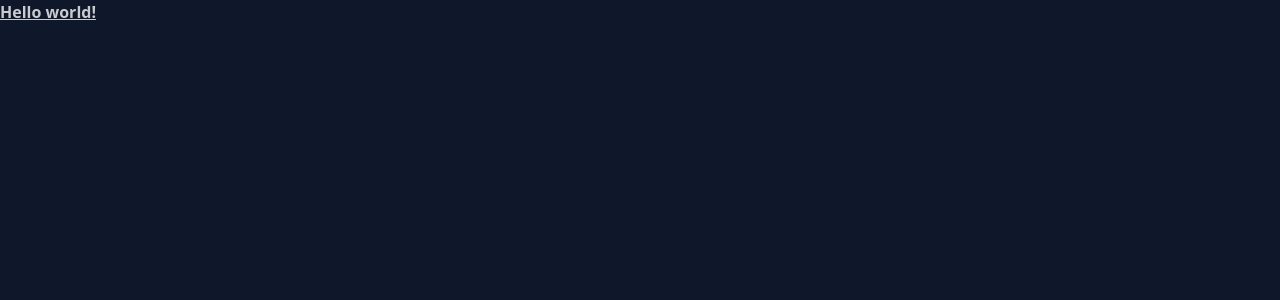
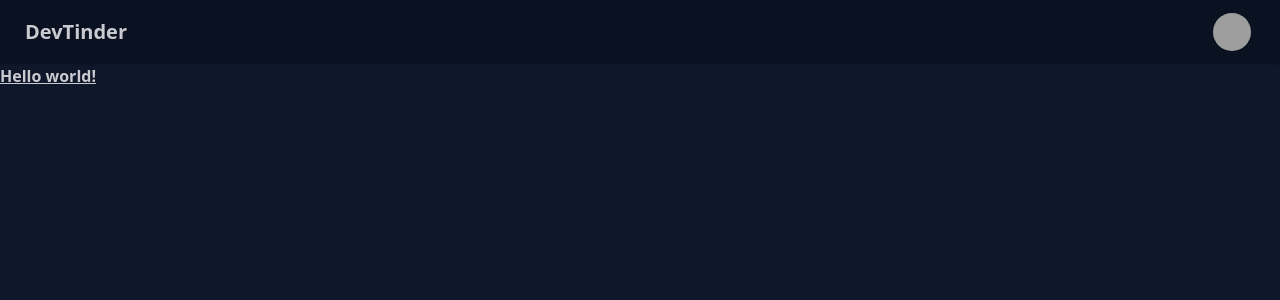
Before and after one commit to rajamanishTripathi/devTinder-frontend, a React (Vite) app: page / in a window 1280 px wide. Shown: the top 300 px of the page. Built offline with nearby package versions, Linux system fonts and the light colour scheme; grey boxes are pictures that could not be loaded.

Commit message:
created nav bar by daisyUi

```diff
--- a/src/App.jsx
+++ b/src/App.jsx
@@ -3,7 +3,35 @@
 
 
   return (
-    <>
+    <><div className="navbar bg-base-300 shadow-sm">
+  <div className="flex-1">
+    <a className="btn btn-ghost text-xl">DevTinder</a>
+  </div>
+  <div className="flex gap-2">
+    {/* <input type="text" placeholder="Search" className="input input-bordered w-24 md:w-auto" /> */}
+    <div className="dropdown dropdown-end mx-5">
+      <div tabIndex={0} role="button" className="btn btn-ghost btn-circle avatar">
+        <div className="w-10 rounded-full">
+          <img
+            alt="Tailwind CSS Navbar component"
+            src="https://img.daisyui.com/images/stock/photo-1534528741775-53994a69daeb.webp" />
+        </div>
+      </div>
+      <ul
+        tabIndex={0}
+        className="menu menu-sm dropdown-content bg-base-100 rounded-box z-1 mt-3 w-52 p-2 shadow">
+        <li>
+          <a className="justify-between">
+            Profile
+            <span className="badge">New</span>
+          </a>
+        </li>
+        <li><a>Settings</a></li>
+        <li><a>Logout</a></li>
+      </ul>
+    </div>
+  </div>
+</div>
       <h1 class="text-10xl font-bold underline">
     Hello world!
   </h1>
```
